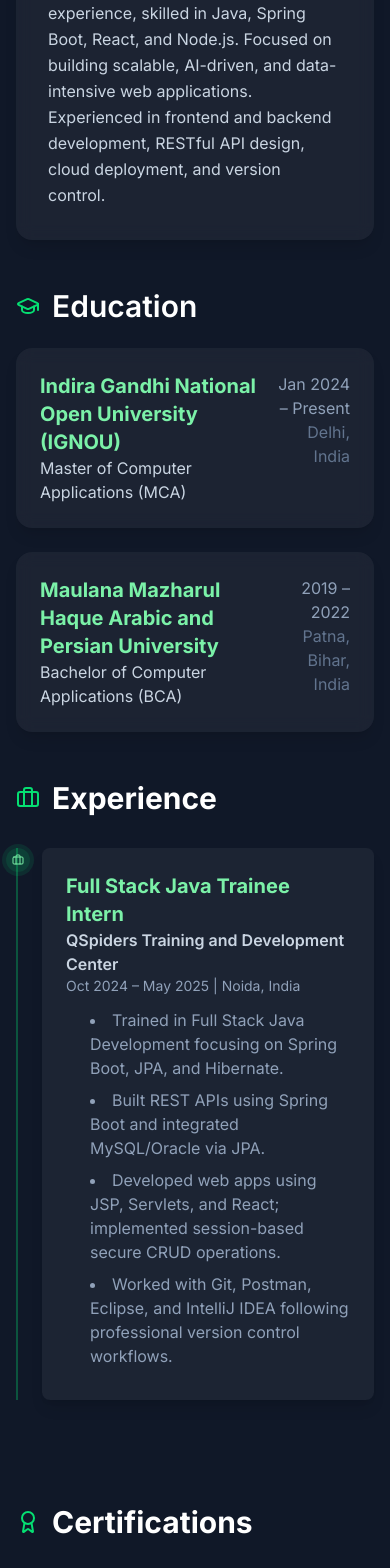
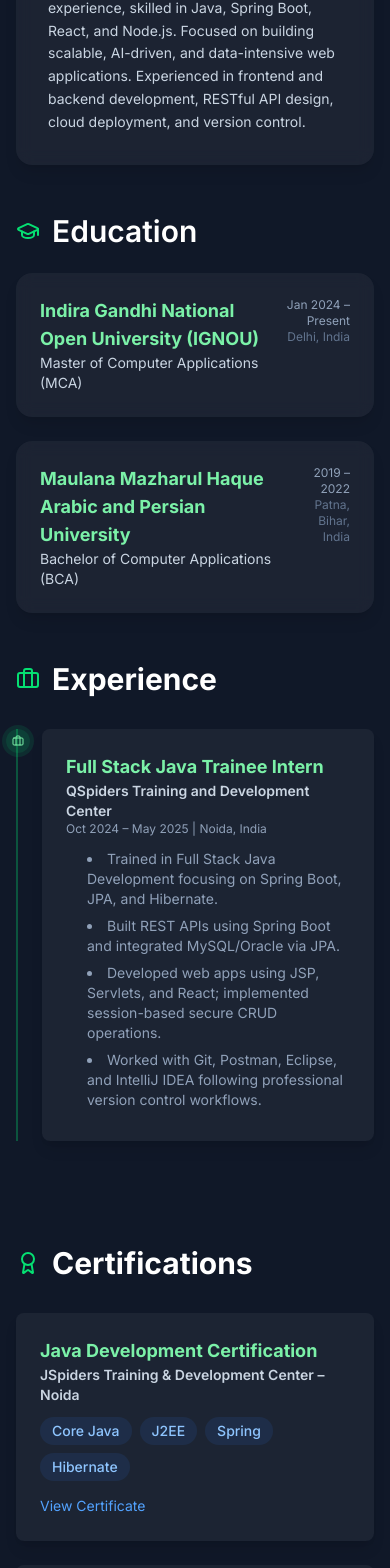
Before and after one commit to CodeForgeNet/Lalu-Portfolio_Frontend, a Next.js app: page /about in a window 390 px wide. Shown: the part 407-1975 px from the top of the page. Built offline with nearby package versions, Linux system fonts and the light colour scheme.

Commit message:
make responsive

```diff
--- a/src/app/about/page.tsx
+++ b/src/app/about/page.tsx
@@ -19,7 +19,7 @@ export default function AboutPage() {
               <Briefcase className="mr-3 text-green-400" />
               Summary
             </h2>
-            <p className="text-slate-300 leading-relaxed">{resume.summary}</p>
+            <p className="text-sm sm:text-base text-slate-300 leading-relaxed">{resume.summary}</p>
           </div>
 
           <div className="mb-12">
@@ -35,14 +35,14 @@ export default function AboutPage() {
                 >
                   <div className="flex justify-between items-start">
                     <div>
-                      <h3 className="text-xl font-bold text-green-300">
+                      <h3 className="text-lg sm:text-xl font-bold text-green-300">
                         {edu.institution}
                       </h3>
-                      <p className="text-slate-300">{edu.degree}</p>
+                      <p className="text-sm sm:text-base text-slate-300">{edu.degree}</p>
                     </div>
                     <div className="text-right">
-                      <p className="text-slate-400">{edu.duration}</p>
-                      <p className="text-slate-500">{edu.location}</p>
+                      <p className="text-xs sm:text-sm text-slate-400">{edu.duration}</p>
+                      <p className="text-xs sm:text-sm text-slate-500">{edu.location}</p>
                     </div>
                   </div>
                 </div>
@@ -63,16 +63,16 @@ export default function AboutPage() {
                       <Briefcase className="w-3 h-3 text-green-300" />
                     </span>
                     <div className="bg-white/5 p-6 rounded-lg shadow-lg">
-                      <h3 className="text-xl font-bold text-green-300">
+                      <h3 className="text-lg sm:text-xl font-bold text-green-300">
                         {exp.title}
                       </h3>
-                      <p className="text-slate-300 font-semibold">
+                      <p className="text-sm sm:text-base text-slate-300 font-semibold">
                         {exp.organization}
                       </p>
-                      <p className="text-sm text-slate-400 mb-3">
+                      <p className="text-xs sm:text-sm text-slate-400 mb-3">
                         {exp.duration} | {exp.location}
                       </p>
-                      <ul className="list-disc list-inside text-slate-400 space-y-1">
+                      <ul className="list-disc list-inside text-sm text-slate-400 space-y-1">
                         {exp.details.map((detail, i) => (
                           <li key={i}>{detail}</li>
                         ))}
@@ -94,10 +94,10 @@ export default function AboutPage() {
                     key={index}
                     className="bg-white/5 p-6 rounded-lg shadow-lg transform hover:scale-105 transition-transform duration-300"
                   >
-                    <h3 className="text-xl font-bold text-green-300">
+                    <h3 className="text-lg sm:text-xl font-bold text-green-300">
                       {cert.title}
                     </h3>
-                    <p className="text-slate-300 font-semibold">
+                    <p className="text-sm sm:text-base text-slate-300 font-semibold">
                       {cert.organization}
                     </p>
                     <div className="flex flex-wrap gap-2 my-3">
@@ -114,7 +114,7 @@ export default function AboutPage() {
                       href={cert.certificate_url}
                       target="_blank"
                       rel="noopener noreferrer"
-                      className="text-blue-400 hover:text-blue-300 transition-colors inline-flex items-center"
+                      className="text-sm sm:text-base text-blue-400 hover:text-blue-300 transition-colors inline-flex items-center"
                     >
                       View Certificate
                     </Link>
@@ -134,7 +134,7 @@ export default function AboutPage() {
                 {Object.entries(resume.technical_skills).map(
                   ([category, skills]) => (
                     <div key={category} className="flex-1 min-w-[200px]">
-                      <h4 className="text-xl font-semibold capitalize text-green-300 mb-3">
+                      <h4 className="text-lg sm:text-xl font-semibold capitalize text-green-300 mb-3">
                         {category.replace("_", " ")}
                       </h4>
                       <div className="flex flex-wrap gap-2">
--- a/src/app/growth/page.tsx
+++ b/src/app/growth/page.tsx
@@ -37,12 +37,12 @@ const CurrentFocusSection = ({
           >
             <div className="flex items-center gap-3 mb-3">
               <BookOpen className="text-green-400" />
-              <h3 className="text-xl font-medium text-white">{c.title}</h3>
+              <h3 className="text-lg sm:text-xl font-medium text-white">{c.title}</h3>
             </div>
             {c.platform && (
               <p className="text-slate-400 text-sm">Platform: {c.platform}</p>
             )}
-            {c.summary && <p className="mt-3 text-slate-300">{c.summary}</p>}
+            {c.summary && <p className="mt-3 text-sm sm:text-base text-slate-300">{c.summary}</p>}
             {c.status && (
               <p className="mt-3 text-sm text-slate-400">Status: {c.status}</p>
             )}
@@ -56,12 +56,12 @@ const CurrentFocusSection = ({
           >
             <div className="flex items-center gap-3 mb-3">
               <Lightbulb className="text-yellow-400" />
-              <h3 className="text-xl font-medium text-white">{b.title}</h3>
+              <h3 className="text-lg sm:text-xl font-medium text-white">{b.title}</h3>
             </div>
             {b.author && (
               <p className="text-slate-400 text-sm">by {b.author}</p>
             )}
-            {b.summary && <p className="mt-3 text-slate-300">{b.summary}</p>}
+            {b.summary && <p className="mt-3 text-sm sm:text-base text-slate-300">{b.summary}</p>}
           </div>
         ))}
       </div>
@@ -75,7 +75,7 @@ const CurrentFocusSection = ({
                 key={`sp-${i}`}
                 className="bg-slate-800 border border-slate-700 p-4 rounded-lg shadow-lg hover:shadow-xl transition-all duration-300 ease-in-out"
               >
-                <h5 className="font-medium text-white">{p.title}</h5>
+                <h5 className="text-base sm:text-lg font-medium text-white">{p.title}</h5>
                 {p.summary && (
                   <p className="text-slate-300 text-sm mt-1">{p.summary}</p>
                 )}
@@ -88,7 +88,7 @@ const CurrentFocusSection = ({
       {current_goals.length > 0 && (
         <div className="mt-8">
           <h4 className="text-2xl font-semibold mb-3">Current Goals</h4>
-          <ul className="list-disc list-inside text-slate-300 space-y-2">
+          <ul className="list-disc list-inside text-sm sm:text-base text-slate-300 space-y-2">
             {current_goals.map((g: string, i: number) => (
               <li key={`goal-${i}`} className="flex items-start">
                 <span className="h-2 w-2 mt-2 mr-2 bg-blue-400 rounded-full shrink-0"></span>
@@ -124,13 +124,13 @@ const RecommendationCategory = ({
   const renderItem = (item: RecommendationItem) => {
     if (!item) return null;
     if (typeof item === "string")
-      return <p className="text-slate-300">{item}</p>;
+      return <p className="text-sm sm:text-base text-slate-300">{item}</p>;
 
     return (
       <div className="space-y-1">
-        {item.name && <div className="text-white font-medium">{item.name}</div>}
+        {item.name && <div className="text-base sm:text-lg text-white font-medium">{item.name}</div>}
         {item.title && (
-          <div className="text-white font-medium">{item.title}</div>
+          <div className="text-base sm:text-lg text-white font-medium">{item.title}</div>
         )}
         {item.author && (
           <div className="text-slate-400 text-sm">by {item.author}</div>
@@ -140,7 +140,7 @@ const RecommendationCategory = ({
             Platform: {item.platform}
           </div>
         )}
-        {item.reason && <div className="text-slate-300">{item.reason}</div>}
+        {item.reason && <div className="text-sm sm:text-base text-slate-300">{item.reason}</div>}
         {item.note && <div className="text-slate-300 text-sm">{item.note}</div>}
         {item.link && (
           <a
@@ -158,7 +158,7 @@ const RecommendationCategory = ({
 
   return (
     <div className="bg-slate-800 border border-slate-700 p-6 rounded-lg shadow-lg hover:shadow-xl transition-all duration-300 ease-in-out">
-      <h3 className="text-xl font-semibold text-white mb-4">{category}</h3>
+      <h3 className="text-lg sm:text-xl font-semibold text-white mb-4">{category}</h3>
       <div className="grid grid-cols-1 gap-4">
         {items.map((it, i) => (
           <div
@@ -236,7 +236,7 @@ export default function GrowthPage() {
           <h1 className="text-4xl sm:text-5xl font-bold bg-clip-text text-transparent bg-linear-to-r from-green-400 to-blue-500">
             Growth & Experience
           </h1>
-          <p className="mt-4 text-xl text-slate-300 max-w-2xl mx-auto">
+          <p className="mt-4 text-base sm:text-lg text-slate-300 max-w-2xl mx-auto">
             {data.summary || "My professional journey and learning."}
           </p>
         </div>
--- a/src/app/projects/page.tsx
+++ b/src/app/projects/page.tsx
@@ -10,7 +10,7 @@ export default function ProjectsPage() {
           <h1 className="text-4xl sm:text-5xl font-bold bg-clip-text text-transparent bg-linear-to-r from-green-400 to-blue-500">
             My Projects
           </h1>
-          <p className="mt-4 text-lg text-slate-400">
+          <p className="mt-4 text-base sm:text-lg text-slate-400">
             A collection of my work, from web apps to AI projects.
           </p>
         </div>
@@ -22,10 +22,10 @@ export default function ProjectsPage() {
               className="bg-white/5 rounded-2xl shadow-lg overflow-hidden transform hover:-translate-y-2 transition-transform duration-300 ease-in-out flex flex-col"
             >
               <div className="p-6 grow">
-                <h3 className="text-2xl font-bold text-green-300 mb-3">
+                <h3 className="text-xl sm:text-2xl font-bold text-green-300 mb-3">
                   {project.title}
                 </h3>
-                <p className="text-slate-400 mb-4 grow">{project.summary}</p>
+                <p className="text-sm sm:text-base text-slate-400 mb-4 grow">{project.summary}</p>
                 <div className="flex flex-wrap gap-2 mb-6">
                   {project.technologies.map((tech, i) => (
                     <span
@@ -44,7 +44,7 @@ export default function ProjectsPage() {
                       href={project.links.live}
                       target="_blank"
                       rel="noopener noreferrer"
-                      className="flex items-center text-blue-400 hover:text-blue-300 transition-colors"
+                      className="flex items-center text-sm sm:text-base text-blue-400 hover:text-blue-300 transition-colors"
                     >
                       <ExternalLink size={18} className="mr-1" />
                       Live
@@ -55,7 +55,7 @@ export default function ProjectsPage() {
                       href={project.links.frontend}
                       target="_blank"
                       rel="noopener noreferrer"
-                      className="flex items-center text-slate-400 hover:text-slate-300 transition-colors"
+                      className="flex items-center text-sm sm:text-base text-slate-400 hover:text-slate-300 transition-colors"
                     >
                       <Github size={18} className="mr-1" />
                       Frontend
@@ -66,7 +66,7 @@ export default function ProjectsPage() {
                       href={project.links.backend}
                       target="_blank"
                       rel="noopener noreferrer"
-                      className="flex items-center text-slate-400 hover:text-slate-300 transition-colors"
+                      className="flex items-center text-sm sm:text-base text-slate-400 hover:text-slate-300 transition-colors"
                     >
                       <Github size={18} className="mr-1" />
                       Backend
@@ -77,7 +77,7 @@ export default function ProjectsPage() {
                       href={project.links.code}
                       target="_blank"
                       rel="noopener noreferrer"
-                      className="flex items-center text-slate-400 hover:text-slate-300 transition-colors"
+                      className="flex items-center text-sm sm:text-base text-slate-400 hover:text-slate-300 transition-colors"
                     >
                       <Github size={18} className="mr-1" />
                       Code
--- a/src/components/Header.tsx
+++ b/src/components/Header.tsx
@@ -38,7 +38,7 @@ export default function Header() {
               <Link
                 key={link.href}
                 href={link.href}
-                className={`transition-colors ${
+                className={`text-base transition-colors ${
                   isActive
                     ? 'text-green-300'
                     : 'text-slate-300 hover:text-green-300'
@@ -67,7 +67,7 @@ export default function Header() {
                 <Link
                   key={link.href}
                   href={link.href}
-                  className={`text-xl transition-colors ${
+                  className={`text-lg transition-colors ${
                     isActive
                       ? 'text-green-300'
                       : 'text-slate-300 hover:text-green-300'
```
